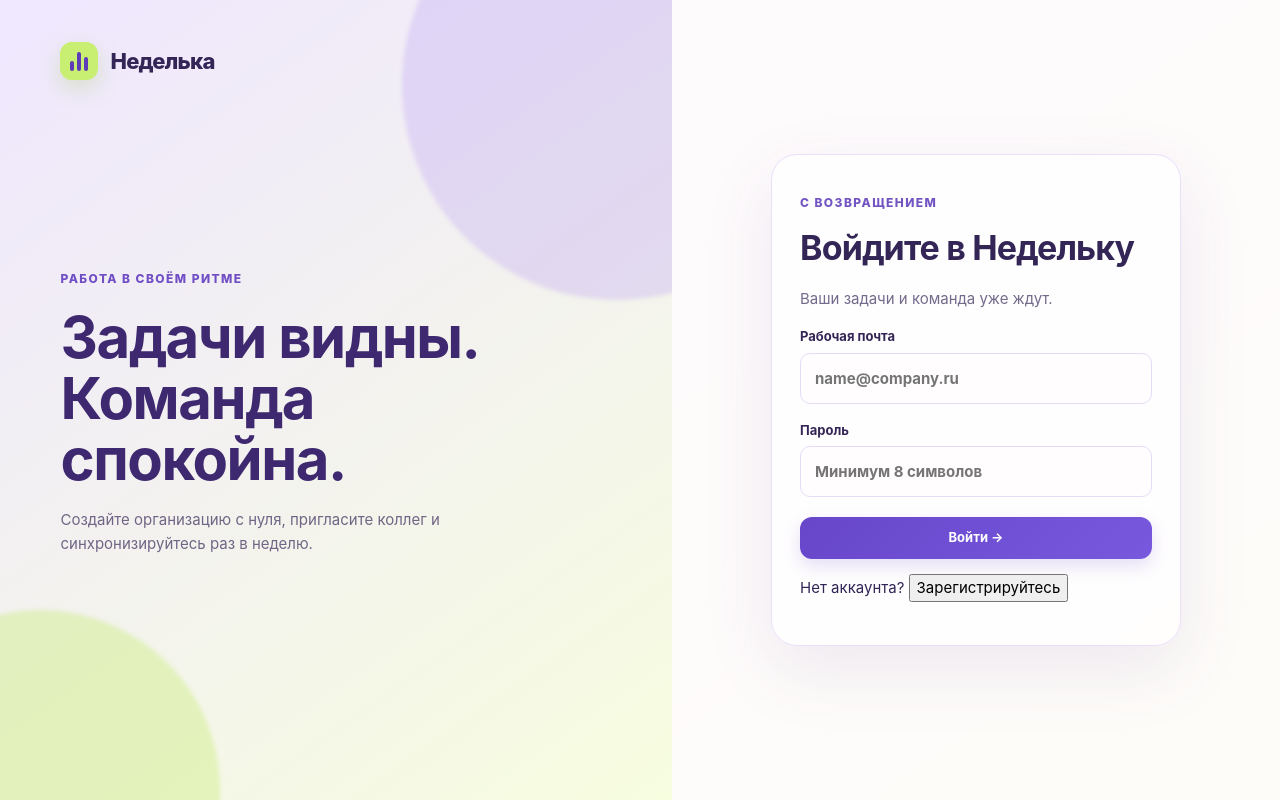
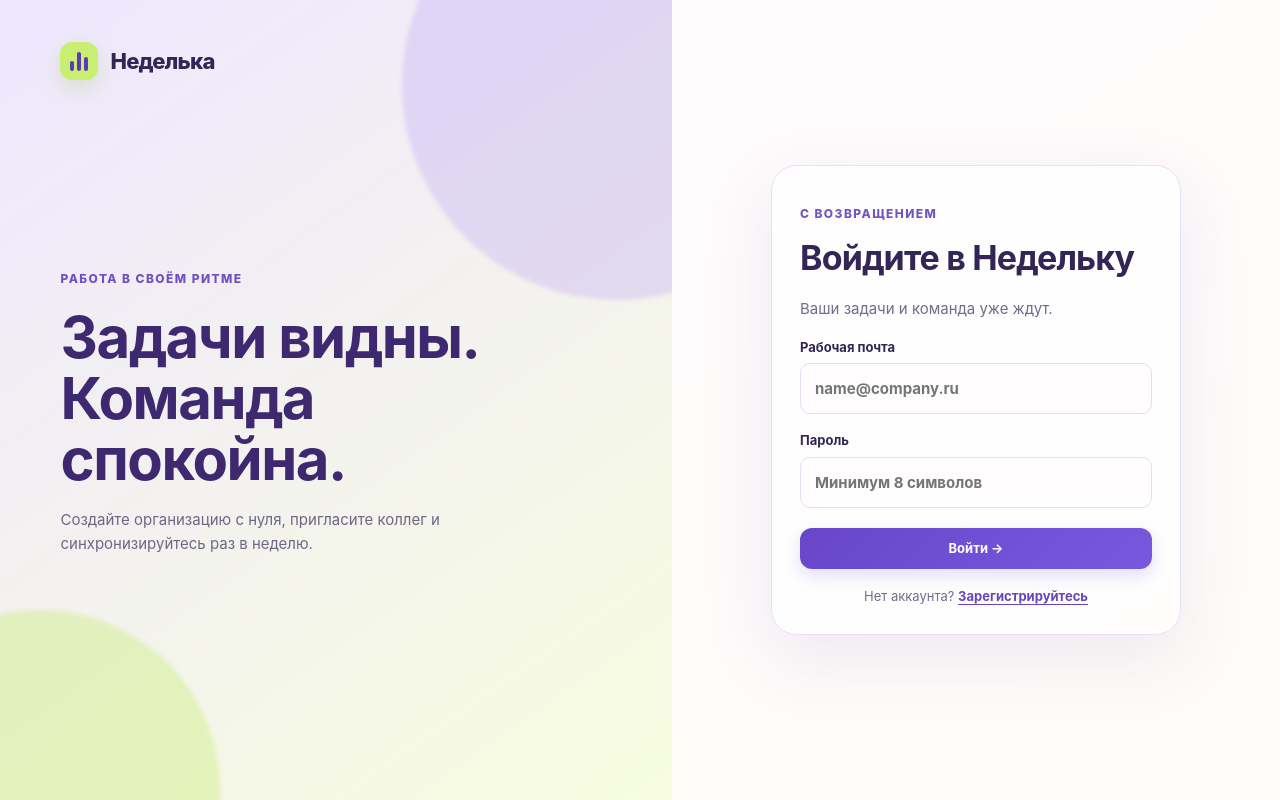
Before and after one commit to vilemys/nedelya-app, a Next.js app: page /auth in a window 1280 px wide. Built offline with nearby package versions, Linux system fonts and the light colour scheme.

Commit message:
Style auth registration link

```diff
--- a/src/app/navigation.css
+++ b/src/app/navigation.css
@@ -69,6 +69,8 @@
   .structure-editor article{grid-template-columns:1fr}.structure-editor article>button{width:100%}
   .org-canvas{margin-inline:-20px;padding:28px 20px;border-radius:0;border-left:0;border-right:0}.org-tree{justify-content:flex-start}.org-node{width:205px}.org-children{gap:18px}
 }
+
+.auth-switch{margin:18px 0 0;text-align:center;color:var(--muted);font-size:13px}.auth-switch button{border:0;background:transparent;padding:0;color:#6546bb;font-size:inherit;font-weight:750;text-decoration:underline;text-underline-offset:3px;cursor:pointer}
 
 .quick-add{grid-template-columns:minmax(220px,1fr) 165px 145px auto}.task-priority{position:relative}.task-priority>span{position:absolute;z-index:1;top:7px;left:12px;color:#786d90;font-size:9px;font-weight:750}.task-priority select{width:100%;height:52px;border:1px solid var(--line);border-radius:10px;background:#fff;padding:18px 10px 4px;font-size:13px}
 @media(max-width:760px){.quick-add{grid-template-columns:1fr}.task-priority select{width:100%}}
```
